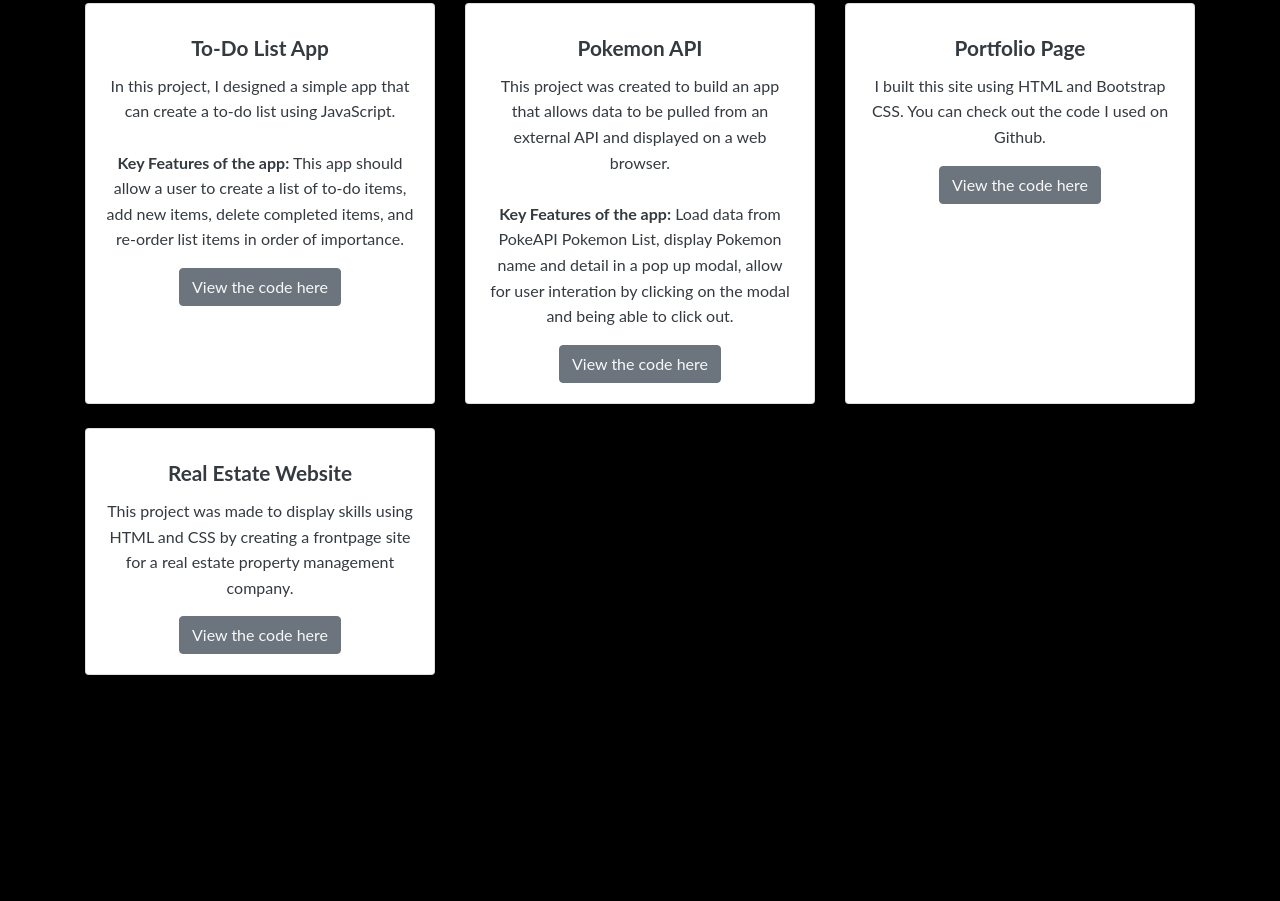
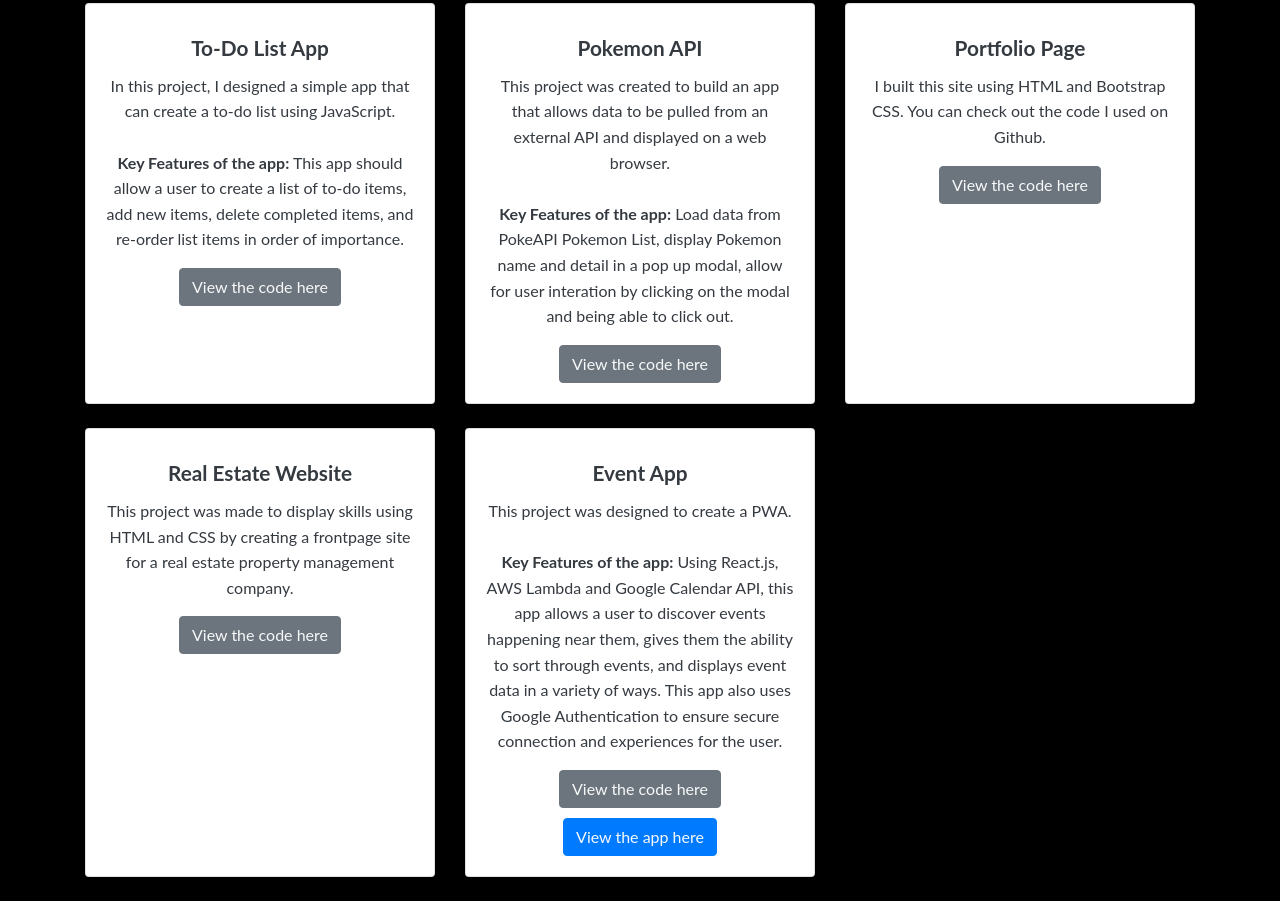
Before and after one commit to JosephHo7/Joes-Portfolio, a plain HTML site: page work.html in a window 1280 px wide. Shown: the part 235-1136 px from the top of the page. Before the commit the page ends 934 px from the top, so only its background shows below. Drawn offline with nearby package versions, Linux system fonts and the light colour scheme.

Commit message:
add Event App to portfolio

```diff
--- a/CSS/work.css
+++ b/CSS/work.css
@@ -1,3 +1,7 @@
 .main-title {
     text-align: center;
 }
+
+.custom-button-2{
+    margin-top: 10px;
+}
--- a/work.html
+++ b/work.html
@@ -61,7 +61,8 @@
                   <h5 class="card-title text-dark">Pokemon API</h5>
                   <p class="card-text text-dark">This project was created to build an app that allows data to be pulled from an external API and displayed on a web browser.
                     <br>
-                    <br><b>Key Features of the app:</b> Load data from PokeAPI Pokemon List, display Pokemon name and detail in a pop up modal, allow for user interation by clicking on the modal and being able to click out.
+                    <br><b>Key Features of the app:</b> Load data from PokeAPI Pokemon List,
+                    display Pokemon name and detail in a pop up modal, allow for user interation by clicking on the modal and being able to click out.
                   </p>
                   <a href="https://github.com/JosephHo7/CF-Ach2-pokedex" class="btn btn-secondary card-link text-light" target="blank">View the code here</a>
                 </div>
@@ -73,7 +74,7 @@
                 <div class="card-body text-center">
                   <h5 class="card-title text-dark">Portfolio Page</h5>
                   <p class="card-text text-dark">I built this site using HTML and Bootstrap CSS. You can check out the code I used on Github. </p>
-                  <a href="https://github.com/JosephHo7/Joes-Portfolio" class="btn btn-secondary card-link text-light" target="blanK">View the code here</a>
+                  <a href="https://github.com/JosephHo7/Joes-Portfolio" class="btn btn-secondary card-link text-light" target="blank">View the code here</a>
                 </div>
               </div>
             </div>
@@ -82,10 +83,27 @@
               <div class="card text-dar h-100">
                 <div class="card-body text-center">
                   <h5 class="card-title text-dark">Real Estate Website</h5>
-                  <p class="card-text text-dark"> This project was made to display skills using HTML and CSS by creating a frontpage site for a real estate property management company.
+                  <p class="card-text text-dark"> This project was made to display skills using
+                    HTML and CSS by creating a frontpage site for a real estate property management company.
                     <br>
                   </p>
                   <a href="https://github.com/JosephHo7/Freelance" class="btn btn-secondary card-link text-light" target="blank">View the code here</a>
+                </div>
+              </div>
+            </div>
+            <!-- project card 5  -->
+            <div class="col-md-4 mb-4">
+              <div class="card text-dark h-100">
+                <div class="card-body text-center">
+                  <h5 class="card-title text-dark">Event App</h5>
+                  <p class="card-text text-dark">This project was designed to create a PWA.
+                    <br/>
+                    <br/> <b>Key Features of the app:</b>
+                    Using React.js, AWS Lambda and Google Calendar API, this app allows a user to discover events happening
+                    near them, gives them the ability to sort through events, and displays event data in a variety of ways. This app
+                    also uses Google Authentication to ensure secure connection and experiences for the user. </p>
+                  <a href="https://github.com/JosephHo7/meet" class="btn btn-secondary card-link text-light" target="blank">View the code here</a> <br/>
+                  <a href="https://josephho7.github.io/meet/" class="btn btn-primary card-link text-light custom-button-2" target="blank">View the app here</a>
                 </div>
               </div>
             </div>
```
